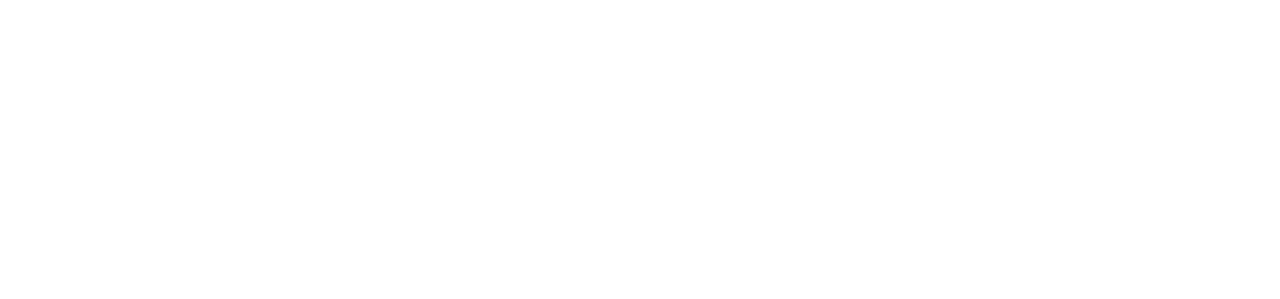
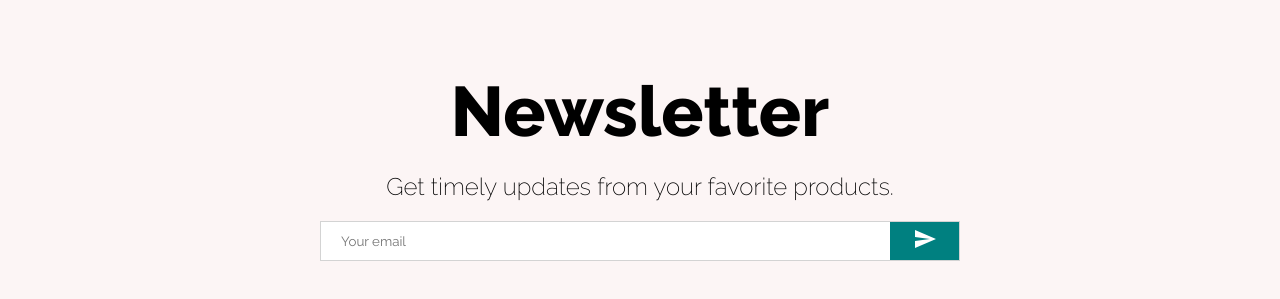
Before and after one commit to maddietale/Shopi, a React (Create React App) app in the folder client/: page / in a window 1280 px wide. Shown: the part 2331-2630 px from the top of the page. Before the commit the page ends 2256 px from the top, so only its background shows below. Built offline with nearby package versions, Linux system fonts and the light colour scheme.

Commit message:
Newsletter Done

```diff
--- /dev/null
+++ b/client/src/components/Newsletter.jsx
@@ -0,0 +1,62 @@
+import styled from "styled-components";
+import { Send } from "@mui/icons-material";
+
+const Container = styled.div`
+  height: 60vh;
+  background-color: #fcf5f5;
+  display: flex;
+  align-items: center;
+  justify-content: center;
+  flex-direction: column;
+`;
+
+const Title = styled.h1`
+  font-size: 70px;
+  margin-bottom: 20px;
+`;
+
+const Desc = styled.div`
+  font-size: 24px;
+  font-weight: 300;
+  margin-bottom: 20px;
+`;
+
+const InputContainer = styled.div`
+  width: 50%;
+  height: 40px;
+  background-color: white;
+  display: flex;
+  justify-content: space-between;
+  border: 1px solid lightgray;
+`;
+
+const Input = styled.input`
+  border: none;
+  flex: 8;
+  padding-left: 20px;
+`;
+
+const Button = styled.button`
+  flex: 1;
+  border: none;
+  background-color: teal;
+  color: white;
+  cursor: pointer;
+`;
+
+const Newsletter = () => {
+  return (
+    <Container>
+      <Title>Newsletter</Title>
+      <Desc>Get timely updates from your favorite products.</Desc>
+      <InputContainer>
+        <Input placeholder="Your email" />
+        <Button>
+          <Send />
+        </Button>
+      </InputContainer>
+    </Container>
+  );
+};
+
+export default Newsletter;
--- a/client/src/pages/Home.jsx
+++ b/client/src/pages/Home.jsx
@@ -5,6 +5,7 @@
 import Slider from "../components/Slider";
 import Categories from "../components/Categories";
 import Products from "../components/Products";
+import Newsletter from "../components/Newsletter";
 
 const Home = () => {
   return (
@@ -14,6 +15,7 @@
       <Slider />
       <Categories />
       <Products />
+      <Newsletter />
     </>
   );
 };
```
